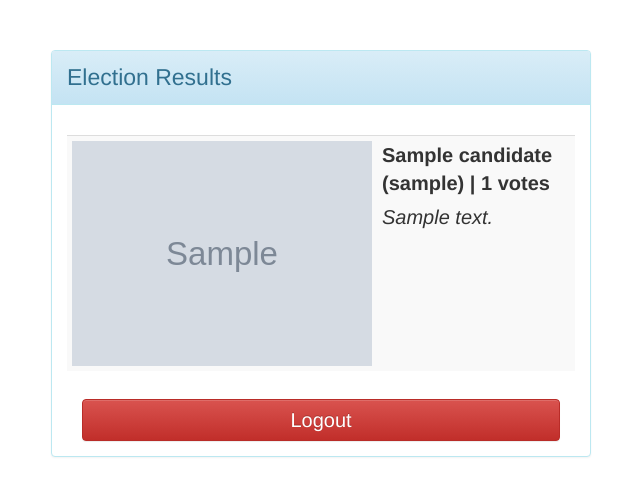
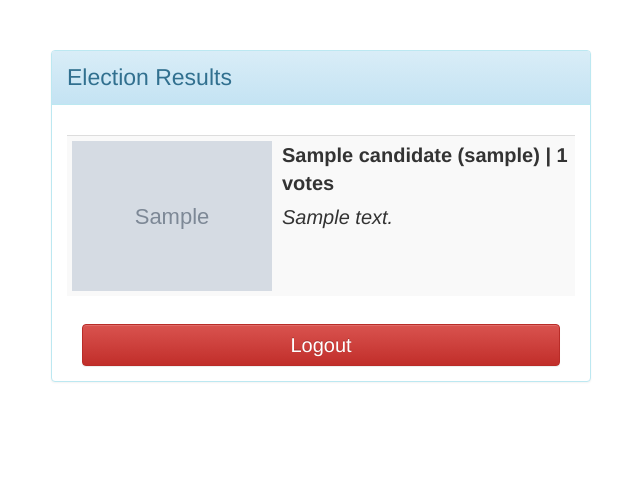
Before and after one commit to sonroyaalmerol/django-election-site, a Django app: template templates/vote.html in a window 1280 px wide. Shown: the top 496 px of the page, without its empty margins (319-959 px from the left). Run offline with Django 3.2, Linux system fonts and the light colour scheme; the template is opened without the code that fills it: values that come from a table or form of the project are taken from there, others are empty; tables that the repository leaves empty hold one stand-in row (values such as "Sample post"); grey boxes marked "Sample" are stand-in pictures; some libraries are stand-ins or nearby versions.

Commit message:
Resize Candidate photos

```diff
--- a/templates/vote.html
+++ b/templates/vote.html
@@ -14,6 +14,15 @@
 	<script src="https://cdnjs.cloudflare.com/ajax/libs/jquery/1.10.2/jquery.min.js" type="text/javascript"></script>
 	<script src="https://cdn.rawgit.com/rmariuzzo/checkboxes.js/4a4b8f1d/dist/jquery.checkboxes-1.2.0.min.js" type="text/javascript"></script>
 	<script src="https://maxcdn.bootstrapcdn.com/bootstrap/3.3.7/js/bootstrap.min.js" type="text/javascript"></script>
+	<style>
+		.photo {
+		  display: block;
+		  max-width:200px;
+		  max-height:200px;
+		  width: auto;
+		  height: auto;
+		}
+	</style>
 </head>
 
 <body>
@@ -37,7 +46,7 @@
 							<tbody>
 								{% for candidate in candidates %}
 								<tr>
-									<td><img src="{{ candidate.photo.url }}" width="300"></td>
+									<td><img src="{{ candidate.photo.url }}" class="photo"></td>
 									<td><label><input name="votes[]" type="checkbox" value="{{ candidate.pk }}"> {{ candidate.name }} ({{ candidate.nickname }})</label><br><i>{% autoescape off %}{{ candidate.description }}{% endautoescape %}</i></td>
 								</tr>
 								{% endfor %}
@@ -56,7 +65,7 @@
 						<tbody>
 							{% for candidate in candidates %}
 							<tr>
-								<td><img src="{{ candidate.photo.url }}" width="300"></td>
+								<td><img src="{{ candidate.photo.url }}" class="photo"></td>
 								<td><label>{{ candidate.name }} ({{ candidate.nickname }}) | {{ candidate.votes }} votes</label><br><i>{{ candidate.description }}</i></td>
 							</tr>
 							{% endfor %}
```
Also changed, not shown: static/assets/css/main.css (added, +7 -0 lines), templates/dashboard.html (+10 -1 lines).
